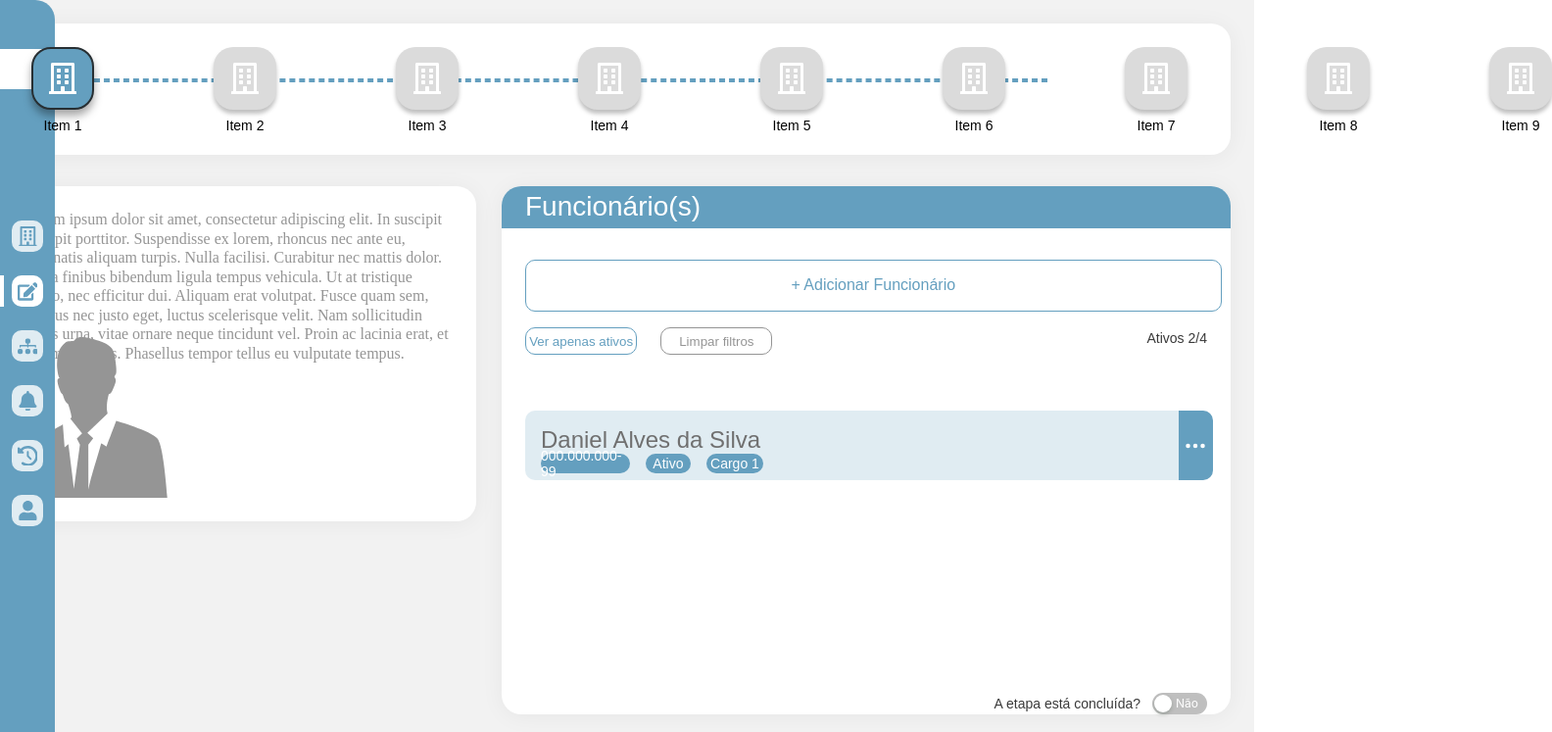
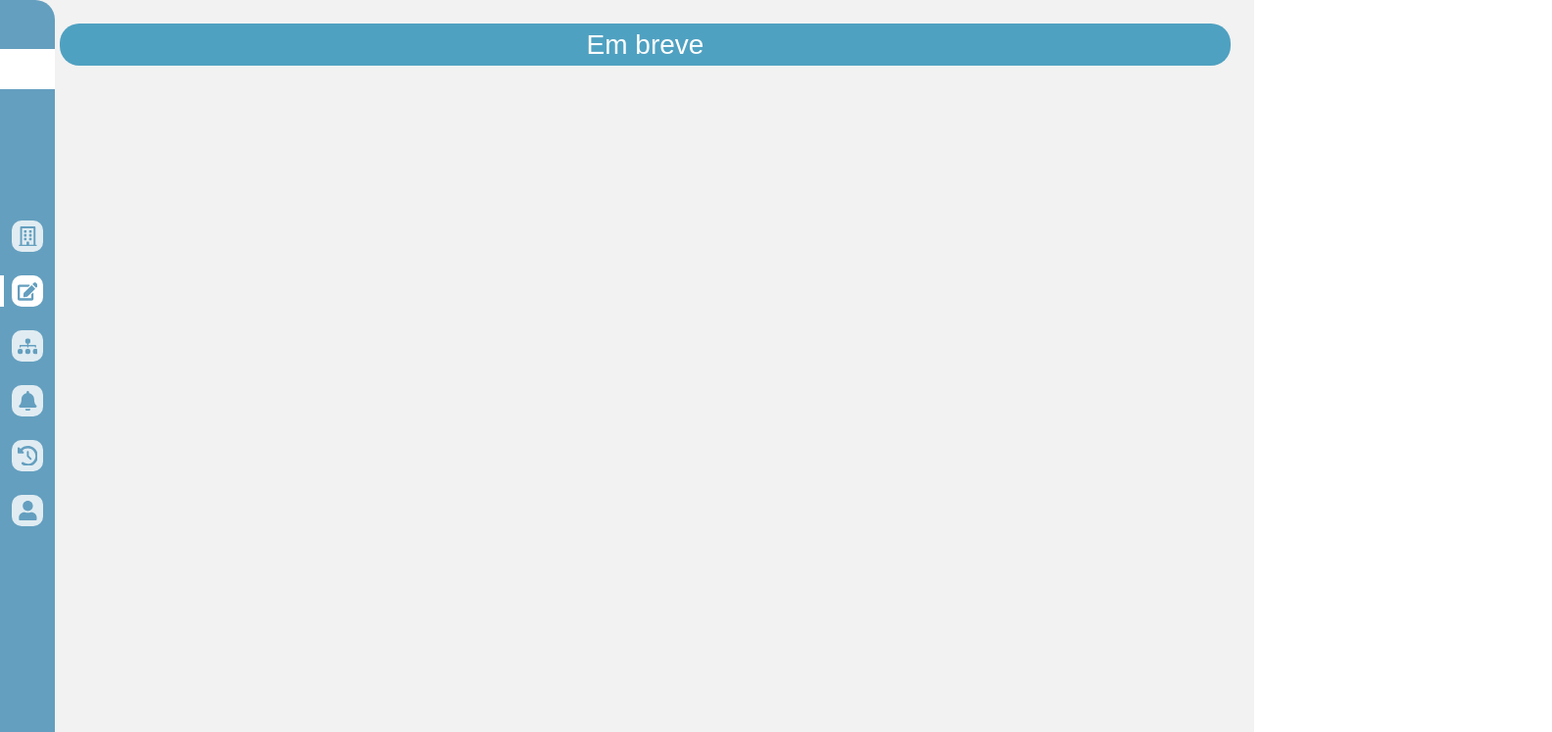
Before and after one commit to MatheusPerillo/SEAFrontEndChallenge, a React (Create React App) app in the folder frontend-challenge/: page /perfil in a window 1280 px wide. Shown: the top 747 px of the page at 98% size, 1584 px wide, since content can reach past the window. Built offline with nearby package versions, Linux system fonts and the light colour scheme.

Commit message:
create others pages

```diff
--- a/frontend-challenge/package.json
+++ b/frontend-challenge/package.json
@@ -13,6 +13,7 @@
     "antd": "^5.14.1",
     "react": "^18.2.0",
     "react-dom": "^18.2.0",
+    "react-router-dom": "^6.22.1",
     "react-scripts": "5.0.1",
     "typescript": "^4.9.5",
     "web-vitals": "^2.1.4"
--- a/frontend-challenge/src/App.tsx
+++ b/frontend-challenge/src/App.tsx
@@ -1,12 +1,13 @@
 import React from "react";
 import "./App.css";
-import Sidebar from "./components/sidebar";
-import Topbar from "./components/topbar";
-import { ReactComponent as BackgroundImage } from "./components/assets/BackgroundImage.svg";
-import CreateUser from "./pages/createUser";
+import Rotas from "./routes";
 
-function App() {
-  return <CreateUser />;
-}
+const App: React.FC = () => {
+  return (
+    <>
+      <Rotas />
+    </>
+  );
+};
 
 export default App;
--- a/frontend-challenge/src/components/sidebar/index.tsx
+++ b/frontend-challenge/src/components/sidebar/index.tsx
@@ -7,6 +7,7 @@ import { FaBell } from "react-icons/fa";
 import { FaUser } from "react-icons/fa";
 import { FaClockRotateLeft } from "react-icons/fa6";
 import { BsDiagram3Fill } from "react-icons/bs";
+import { useNavigate } from "react-router-dom";
 
 const icons = [
   FaRegBuilding,
@@ -18,11 +19,34 @@ const icons = [
 ];
 
 const Sidebar = () => {
+  const navigate = useNavigate();
   const [selectedIcon, setSelectedIcon] = useState<number>(1);
   const [hoveredIcon, setHoveredIcon] = useState<number | null>(null);
 
   const handleIconClick = (index: number) => {
     setSelectedIcon(index);
+    switch (index) {
+      case 0:
+        navigate("/items");
+        break;
+      case 1:
+        navigate("/create-user");
+        break;
+      case 2:
+        navigate("/equipes");
+        break;
+      case 3:
+        navigate("/notificacoes");
+        break;
+      case 4:
+        navigate("/restaurar");
+        break;
+      case 5:
+        navigate("/perfil");
+        break;
+      default:
+        break;
+    }
   };
 
   return (
--- a/frontend-challenge/src/pages/createUser/index.tsx
+++ b/frontend-challenge/src/pages/createUser/index.tsx
@@ -7,7 +7,7 @@ import AddViewUser from "../../components/AddViewUser";
 import { useState } from "react";
 import EmBreve from "../../components/emBreve";
 
-function CreateUser() {
+export default function CreateUser() {
   const [isSwitchChecked, setIsSwitchChecked] = useState(false);
   const [isNextStepClicked, setIsNextStepClicked] = useState(false);
   const [currentItem, setCurrentItem] = useState(1);
@@ -112,5 +112,3 @@ function CreateUser() {
     </div>
   );
 }
-
-export default CreateUser;
--- /dev/null
+++ b/frontend-challenge/src/pages/equipes/index.tsx
@@ -0,0 +1,14 @@
+import EmBreve from "../../components/emBreve";
+import "../globalStyles.css";
+export default function Equipes() {
+  return (
+    <div className="item-global-container">
+      <div className="item-lateral-container"></div>
+      <div className="item-central-container">
+        <div className="item-topbar-container">
+          <EmBreve />
+        </div>
+      </div>
+    </div>
+  );
+}
--- /dev/null
+++ b/frontend-challenge/src/pages/globalStyles.css
@@ -0,0 +1,28 @@
+.item-global-container {
+    width: 100%;
+    height: 100vh;
+    background-color: #f2f2f2;
+    display: flex;
+    flex-direction: row;
+}
+
+
+
+.item-lateral-container {
+    width: 5%;
+    height: 100%;
+}
+
+.item-central-container {
+    width: 100%;
+    height: 100%;
+    display: flex;
+    flex-direction: column;
+}
+
+.item-topbar-container {
+    width: 100%;
+    height: 9%;
+    padding-top: 24px;
+    padding-right: 24px;
+}
--- /dev/null
+++ b/frontend-challenge/src/pages/items/index.tsx
@@ -0,0 +1,15 @@
+import EmBreve from "../../components/emBreve";
+import "../globalStyles.css";
+
+export default function Items() {
+  return (
+    <div className="item-global-container">
+      <div className="item-lateral-container"></div>
+      <div className="item-central-container">
+        <div className="item-topbar-container">
+          <EmBreve />
+        </div>
+      </div>
+    </div>
+  );
+}
--- /dev/null
+++ b/frontend-challenge/src/pages/notificacoes/index.tsx
@@ -0,0 +1,15 @@
+import EmBreve from "../../components/emBreve";
+import "../globalStyles.css";
+
+export default function Notificacoes() {
+  return (
+    <div className="item-global-container">
+      <div className="item-lateral-container"></div>
+      <div className="item-central-container">
+        <div className="item-topbar-container">
+          <EmBreve />
+        </div>
+      </div>
+    </div>
+  );
+}
--- /dev/null
+++ b/frontend-challenge/src/pages/restaurar/index.tsx
@@ -0,0 +1,15 @@
+import EmBreve from "../../components/emBreve";
+import "../globalStyles.css";
+
+export default function Restaurar() {
+  return (
+    <div className="item-global-container">
+      <div className="item-lateral-container"></div>
+      <div className="item-central-container">
+        <div className="item-topbar-container">
+          <EmBreve />
+        </div>
+      </div>
+    </div>
+  );
+}
--- /dev/null
+++ b/frontend-challenge/src/pages/userPerfil/index.tsx
@@ -0,0 +1,15 @@
+import EmBreve from "../../components/emBreve";
+import "../globalStyles.css";
+
+export default function Perfil() {
+  return (
+    <div className="item-global-container">
+      <div className="item-lateral-container"></div>
+      <div className="item-central-container">
+        <div className="item-topbar-container">
+          <EmBreve />
+        </div>
+      </div>
+    </div>
+  );
+}
--- /dev/null
+++ b/frontend-challenge/src/routes.tsx
@@ -0,0 +1,27 @@
+import React from "react";
+import { BrowserRouter as Router, Route, Routes } from "react-router-dom";
+import Sidebar from "./components/sidebar";
+import CreateUser from "./pages/createUser";
+import Items from "./pages/items";
+import Equipes from "./pages/equipes";
+import Notificacoes from "./pages/notificacoes";
+import Restaurar from "./pages/restaurar";
+import Perfil from "./pages/userPerfil";
+
+const Rotas: React.FC = () => {
+  return (
+    <Router>
+      <Sidebar />
+      <Routes>
+        <Route path="/items" element={<Items />} />
+        <Route path="/create-user" element={<CreateUser />} />
+        <Route path="/equipes" element={<Equipes />} />
+        <Route path="/notificacoes" element={<Notificacoes />} />
+        <Route path="/restaurar" element={<Restaurar />} />
+        <Route path="/perfil" element={<Perfil />} />
+      </Routes>
+    </Router>
+  );
+};
+
+export default Rotas;
```
Also changed, not shown: 1 other file (tests, documents, lock files or other folders).
